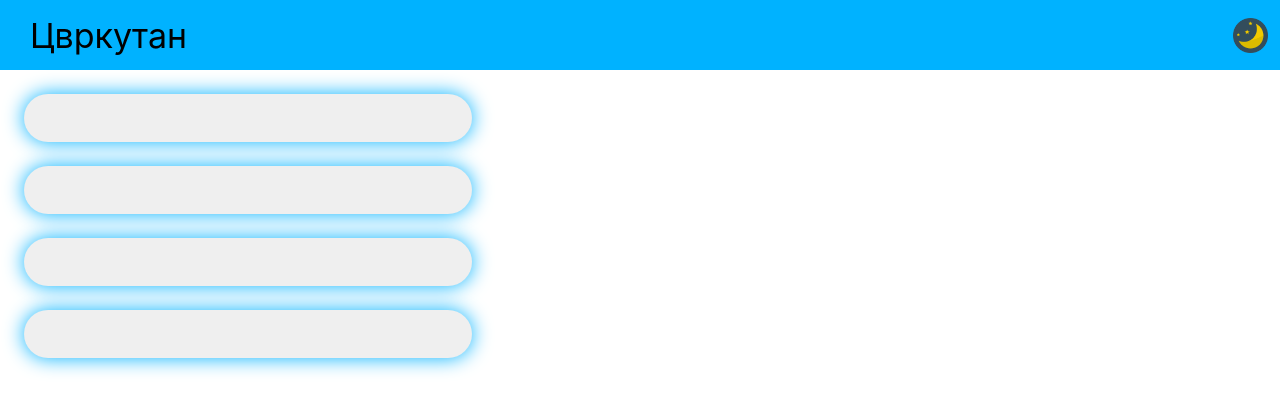
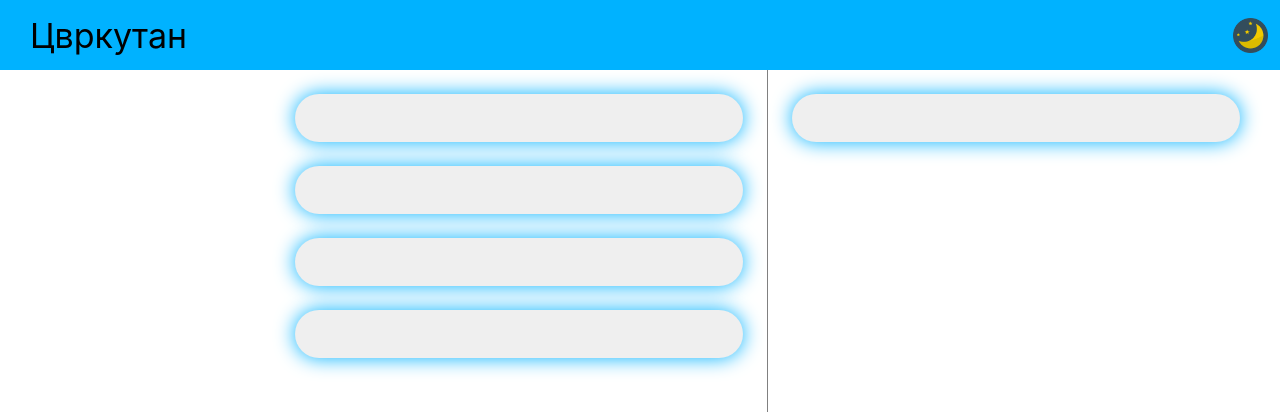
Before and after one commit to predragrkovic/cvrkutan, a React (Create React App) app: page / in a window 1280 px wide. Shown: the top 412 px of the page. Built offline with nearby package versions, Linux system fonts and the light colour scheme.

Commit message:
Added basic screen layout

```diff
--- a/src/App.scss
+++ b/src/App.scss
@@ -2,6 +2,9 @@
 
 .app {
   height: 100vh;
+  display: flex;
+  flex-direction: column;
+
   &.dark {
     background-color: $background_dark;
     color: $font_dark;
@@ -11,3 +14,29 @@
     padding: unset;
   }
 }
+
+.screen-container {
+  display: flex;
+  flex: 1;
+}
+.left {
+  flex: 3;
+  position: relative;
+}
+
+.right {
+  border-left: 1px solid;
+  border-left-color: gray;
+
+  flex: 2;
+
+  &.dark {
+    border-left-color: $primary_darker;
+  }
+}
+
+.posts {
+  position: absolute;
+  top: 0px;
+  right: 0px;
+}
--- a/src/App.tsx
+++ b/src/App.tsx
@@ -9,10 +9,19 @@ function App() {
   return (
     <div className={`app ${darkTheme && 'dark'}`}>
       <Header />
-      <Card accentColour="red"> </Card>
-      <Card accentColour="red"> </Card>
-      <Card accentColour="red"> </Card>
-      <Card accentColour="red"> </Card>
+      <div className="screen-container">
+        <div className="left">
+          <div className="posts">
+            <Card accentColour="red"> </Card>
+            <Card accentColour="red"> </Card>
+            <Card accentColour="red"> </Card>
+            <Card accentColour="red"> </Card>
+          </div>
+        </div>
+        <div className={`right ${darkTheme && 'dark'}`}>
+          <Card accentColour="red"></Card>
+        </div>
+      </div>
     </div>
   );
 }
--- a/src/style/_colors.scss
+++ b/src/style/_colors.scss
@@ -1,11 +1,12 @@
 // Colors
 $background: ghostwhite;
-$surface: #EFEFEF;
-$input: #EAEAEA;
-$primary: #00B2FF;
+$surface: #efefef;
+$input: #eaeaea;
+$primary: #00b2ff;
+$primary_darker: #005e87;
 $secondary: rgba(206, 0, 210, 0.7);
 
 $background_dark: #082032;
-$surface_dark: #2C394B;
+$surface_dark: #2c394b;
 $input_dark: #334756;
 $font_dark: ghostwhite;
```
